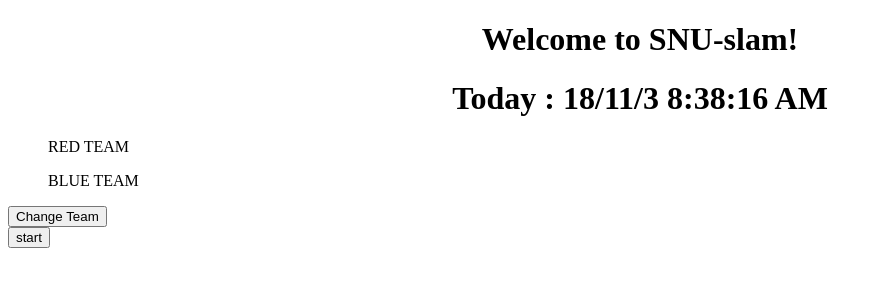
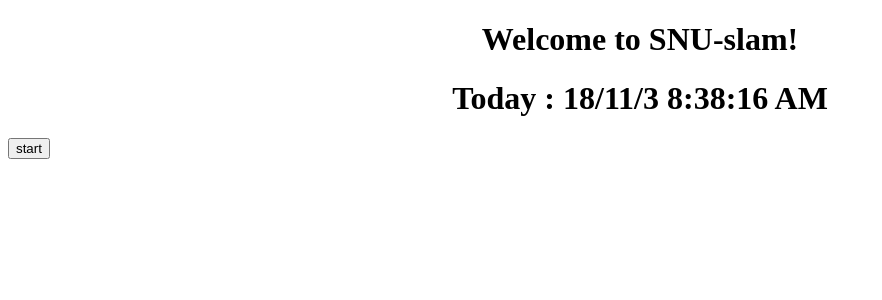
Before and after one commit to 7942jun/snuslam, an Angular app in the folder SNU-slam/: page /room/detail/1 in a window 1280 px wide. Shown: the top 300 px of the page, without its empty margins (0-882 px from the left). Built offline with nearby package versions, Linux system fonts and the light colour scheme.

Commit message:
reduce room for building 2

```diff
--- a/SNU-slam/src/app/room/room-detail/room-detail.component.html
+++ b/SNU-slam/src/app/room/room-detail/room-detail.component.html
@@ -1,8 +1,4 @@
 <section class="teamlist">
-    <app-teamlist
-
-     (changeteam)="onChangeTeam($event)">
-  </app-teamlist>
 
   </section>
   <button class="start">start</button>
--- a/SNU-slam/src/app/room/room.service.ts
+++ b/SNU-slam/src/app/room/room.service.ts
@@ -13,7 +13,9 @@ const httpOptions = {
 export class RoomService {
   private  url = "api/room/";
 
-  constructor(private http: HttpClient) { }
+  constructor(
+   // private http: HttpClient
+    ) { }
 
   // getAllRoom(): Observable<Room[]>{
   //   return this.http.get<Room[]>(this.url);
--- a/SNU-slam/src/app/room/roompage/roompage.component.html
+++ b/SNU-slam/src/app/room/roompage/roompage.component.html
@@ -1,6 +1,4 @@
 <section class="roompage">
-  <app-roollist>
-</app-roollist>
 
 </section>
 <button class="create" routerLink = "create">
--- a/SNU-slam/src/app/room/teamlist/teamlist.component.ts
+++ b/SNU-slam/src/app/room/teamlist/teamlist.component.ts
@@ -11,7 +11,7 @@ export class TeamlistComponent implements OnInit {
   redteam: User[];
  // @Input()
   blueteam: User[];
-  @Output()
+ // @Output()
   changeteam: EventEmitter<any> = new EventEmitter();
 
   constructor() { }
```
